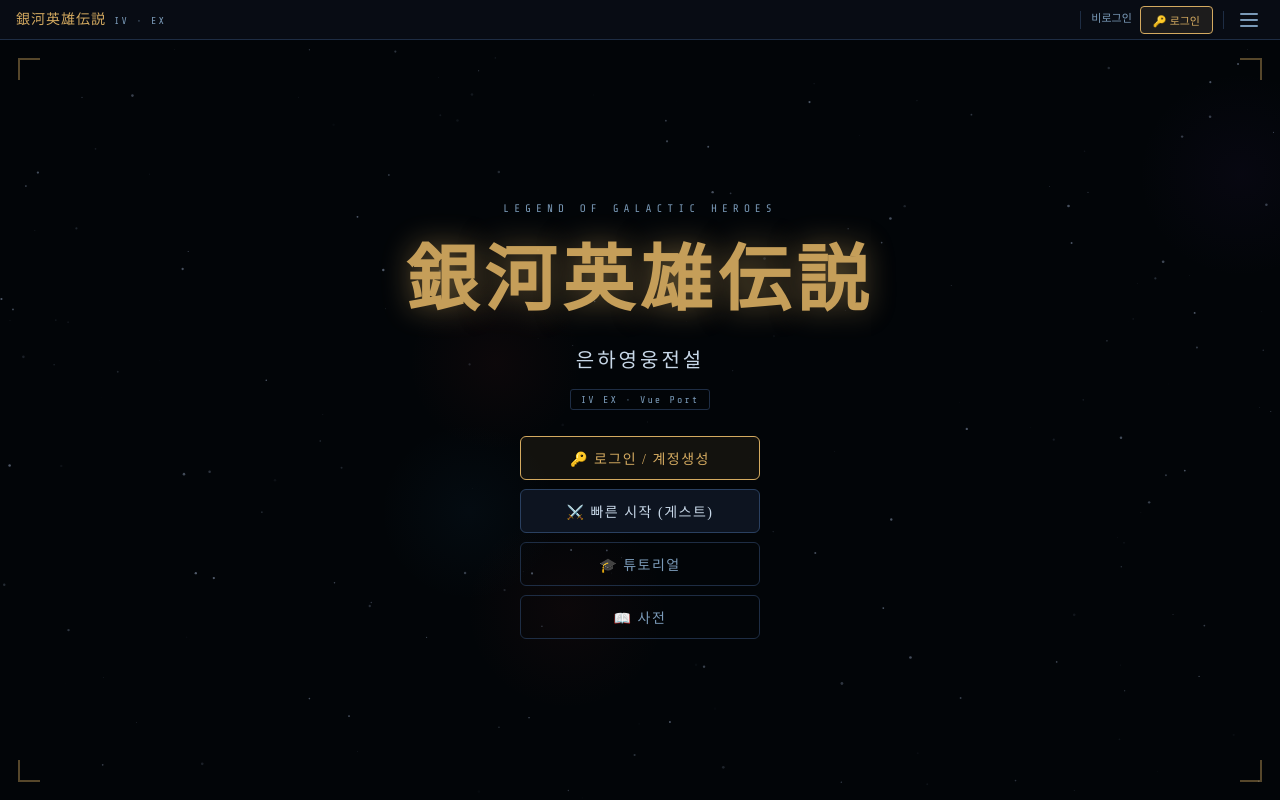
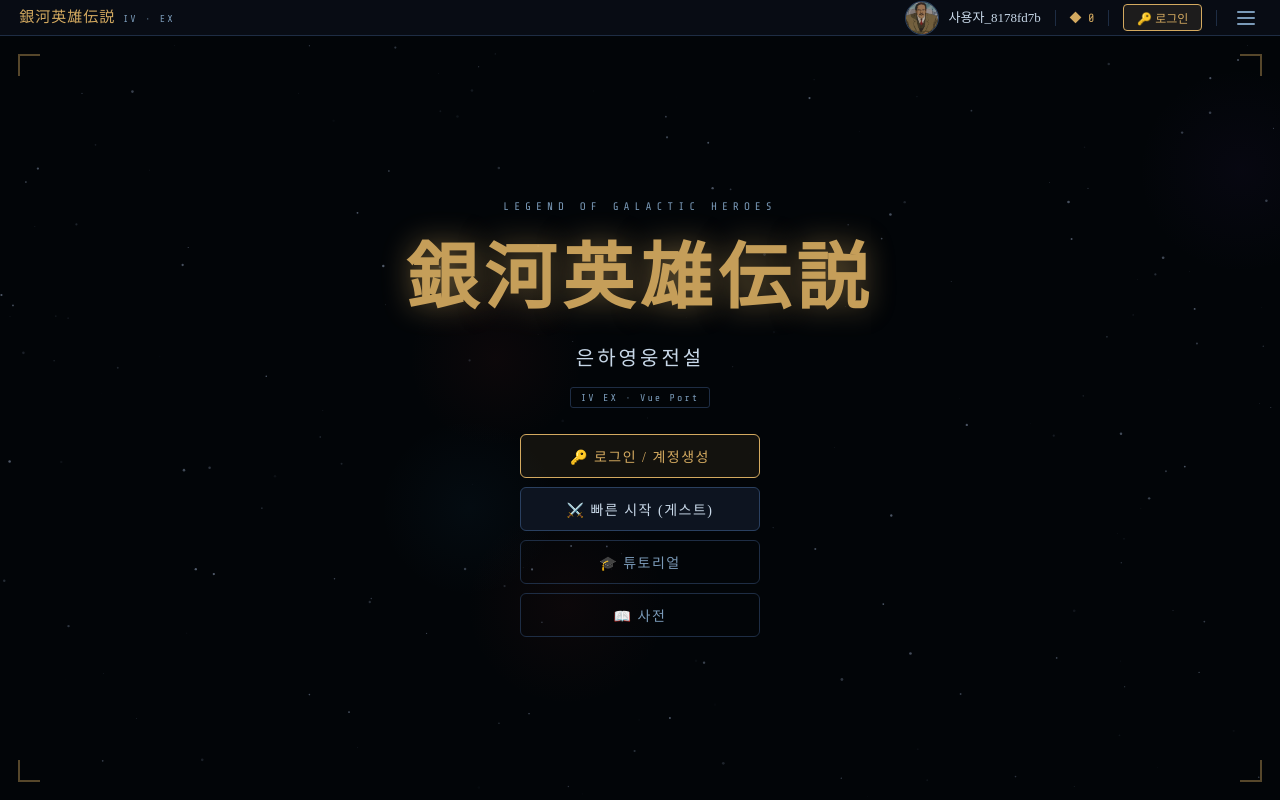
Before and after one commit to keirashia/LOGH-WEB, a Vue app: page /lobby/single/new in a window 1280 px wide. Built offline with nearby package versions, Linux system fonts and the light colour scheme.

Commit message:
20260524_6

```diff
--- /dev/null
+++ b/src/assets/components/ui/AppHeader.scss
@@ -0,0 +1,115 @@
+.app-header {
+  display: flex;
+  align-items: center;
+  height: var(--hdr-h);
+  padding: 0 clamp(10px, 1.5vw, 20px);
+  background: var(--bg2);
+  border-bottom: 1px solid var(--bd);
+  flex-shrink: 0;
+  position: relative;
+  z-index: 500;
+}
+
+.hdr-brand {
+  display: flex;
+  align-items: baseline;
+  gap: clamp(4px, 0.6vw, 10px);
+}
+
+.hdr-title {
+  font-size: clamp(11px, 1.4vw, 15px);
+  color: var(--tg);
+  letter-spacing: 1px;
+}
+
+.hdr-sub {
+  font-size: clamp(8px, 0.8vw, 10px);
+  letter-spacing: 2px;
+}
+
+.hdr-right {
+  margin-left: auto;
+  display: flex;
+  align-items: center;
+  gap: clamp(5px, 0.8vw, 10px);
+}
+
+.hdr-divider {
+  width: 1px;
+  height: 16px;
+  background: var(--bd);
+  margin: 0 clamp(1px, 0.3vw, 4px);
+  flex-shrink: 0;
+}
+
+.hdr-avatar {
+  width: clamp(24px, 2.8vw, 34px);
+  height: clamp(24px, 2.8vw, 34px);
+  border-radius: 50%;
+  object-fit: cover;
+  object-position: top center;
+  border: 1px solid var(--bdg);
+  flex-shrink: 0;
+}
+
+.hdr-name {
+  font-size: clamp(11px, 1.1vw, 13px);
+  color: var(--t1);
+  white-space: nowrap;
+}
+
+.hdr-points {
+  font-size: clamp(10px, 1vw, 12px);
+  white-space: nowrap;
+  flex-shrink: 0;
+}
+
+.hdr-auth-btn {
+  font-size: clamp(10px, 1vw, 12px);
+  padding: clamp(4px, 0.5vh, 6px) clamp(8px, 1vw, 14px);
+  white-space: nowrap;
+  flex-shrink: 0;
+}
+
+// 삼선 버튼
+.hdr-menu-btn {
+  background: none;
+  border: none;
+  cursor: pointer;
+  padding: 5px 6px;
+  display: flex;
+  flex-direction: column;
+  gap: 4px;
+  justify-content: center;
+  border-radius: 3px;
+  transition: background .15s;
+  flex-shrink: 0;
+
+  &:hover {
+    background: var(--bgh);
+
+    .bar { background: var(--t1); }
+  }
+
+  &.open {
+    .bar:nth-child(1) { transform: translateY(6px) rotate(45deg); background: var(--t1); }
+    .bar:nth-child(2) { opacity: 0; transform: scaleX(0); }
+    .bar:nth-child(3) { transform: translateY(-6px) rotate(-45deg); background: var(--t1); }
+  }
+}
+
+.bar {
+  display: block;
+  width: 18px;
+  height: 2px;
+  background: var(--t2);
+  border-radius: 1px;
+  transition: transform .25s ease, opacity .2s ease, background .15s;
+  transform-origin: center;
+}
+
+// OptionsPanel 슬라이드 트랜지션
+.opts-slide-enter-active { transition: opacity .25s ease, transform .28s cubic-bezier(.4, 0, .2, 1); }
+.opts-slide-leave-active  { transition: opacity .18s ease, transform .2s ease; }
+.opts-slide-enter-from,
+.opts-slide-leave-to      { opacity: 0; transform: translateY(-10px); }
--- /dev/null
+++ b/src/assets/components/ui/OptionsPanel.scss
@@ -0,0 +1,17 @@
+.options-panel {
+  position: absolute;
+  top: 100%;
+  left: 0;
+  right: 0;
+  z-index: 490;
+  padding: clamp(14px, 2vh, 24px) clamp(14px, 2vw, 28px);
+  border-radius: 0 0 var(--r) var(--r);
+  border-top: none;
+  box-shadow: 0 8px 24px rgba(0, 0, 0, .5);
+  min-height: clamp(60px, 8vh, 100px);
+}
+
+.opts-placeholder {
+  font-size: clamp(10px, 1vw, 12px);
+  letter-spacing: 1px;
+}
--- a/src/assets/global.css
+++ b/src/assets/global.css
@@ -1,6 +1,6 @@
 @import url('https://fonts.googleapis.com/css2?family=Noto+Serif+KR:wght@400;700&family=Noto+Sans+KR:wght@300;400;700&family=Share+Tech+Mono&display=swap');
 :root{
-  --hdr-h:40px;
+  --hdr-h: clamp(36px, 4.5vh, 50px);
   --bg:#020508;--bg2:#080c14;--bg3:#0d1420;--bg4:#121a28;--bgh:#1a2438;
   --bd:#1e2d44;--bdg:#2a4060;
   --t1:#c8d8e8;--t2:#7a9ab8;--td:#3a5068;--tg:#d4aa60;--ta:#e05050;
--- a/src/components/ui/AppHeader.vue
+++ b/src/components/ui/AppHeader.vue
@@ -6,24 +6,24 @@
     </div>
 
     <div class="hdr-right">
-      <div class="hdr-divider" />
-
-      <template v-if="auth.isLoggedIn">
-        <span class="hdr-avatar">{{ avatarEmoji }}</span>
-        <div class="hdr-userinfo">
-          <span class="hdr-name serif">{{ auth.username }}</span>
-        </div>
-      </template>
-
-      <template v-else>
-        <span class="dim mono hdr-guest">비로그인</span>
-        <button class="btn btn-gold hdr-login-btn" @click="$router.push('/user/login')">
-          🔑 로그인
-        </button>
-      </template>
+      <!-- 아바타 + 사용자명 -->
+      <img class="hdr-avatar" :src="avatarSrc" :alt="auth.username" />
+      <span class="hdr-name serif">{{ auth.username }}</span>
 
       <div class="hdr-divider" />
 
+      <!-- 포인트 -->
+      <span class="hdr-points mono gold">◆ {{ auth.points.toLocaleString() }}</span>
+
+      <div class="hdr-divider" />
+
+      <!-- 로그인 / 로그아웃 -->
+      <button v-if="auth.isLoggedIn" class="btn hdr-auth-btn" @click="logout">로그아웃</button>
+      <button v-else class="btn btn-gold hdr-auth-btn" @click="$router.push('/user/login')">🔑 로그인</button>
+
+      <div class="hdr-divider" />
+
+      <!-- 옵션 (삼선) -->
       <button class="hdr-menu-btn" :class="{ open: optionsOpen }" title="설정" @click="optionsOpen = !optionsOpen">
         <span class="bar" />
         <span class="bar" />
@@ -38,129 +38,25 @@
 </template>
 
 <script setup>
-import { ref, computed } from 'vue'
+import { ref } from 'vue'
 import { useRouter } from 'vue-router'
 import { useAuthStore } from '@/stores/authStore'
 import OptionsPanel from '@/components/ui/OptionsPanel.vue'
+import testAvatar from '@/assets/Img/characters/face/CHA/CH_0001740.jpg'
 
 const router = useRouter()
 const auth = useAuthStore()
 const optionsOpen = ref(false)
 
-const avatarEmoji = computed(() => {
-  if (auth.isAdmin) return '⚙️'
-  const emojis = ['👑', '🌟', '⚡', '🦅', '🎓', '🛡️', '💚']
-  return emojis[(auth.user?.id || 0) % emojis.length]
-})
+// TODO: 실제 유저 아바타 이미지로 교체 예정
+const avatarSrc = testAvatar
+
+function logout() {
+  auth.logout()
+  router.push('/')
+}
 </script>
 
-<style scoped>
-.app-header {
-  display: flex;
-  align-items: center;
-  height: var(--hdr-h);
-  padding: 0 16px;
-  background: var(--bg2);
-  border-bottom: 1px solid var(--bd);
-  flex-shrink: 0;
-  position: relative;
-  z-index: 500;
-}
-
-.hdr-brand {
-  display: flex;
-  align-items: baseline;
-  gap: 8px;
-}
-
-.hdr-title {
-  font-size: 14px;
-  color: var(--tg);
-  letter-spacing: 1px;
-}
-
-.hdr-sub {
-  font-size: 10px;
-  letter-spacing: 2px;
-}
-
-.hdr-right {
-  margin-left: auto;
-  display: flex;
-  align-items: center;
-  gap: 8px;
-}
-
-.hdr-divider {
-  width: 1px;
-  height: 18px;
-  background: var(--bd);
-  margin: 0 2px;
-}
-
-.hdr-avatar {
-  font-size: 16px;
-  line-height: 1;
-}
-
-.hdr-userinfo {
-  display: flex;
-  align-items: center;
-}
-
-.hdr-name {
-  font-size: 13px;
-  color: var(--t1);
-}
-
-.hdr-guest {
-  font-size: 11px;
-}
-
-.hdr-login-btn {
-  font-size: 11px;
-  padding: 5px 12px;
-}
-
-/* 삼선 버튼 */
-.hdr-menu-btn {
-  background: none;
-  border: none;
-  cursor: pointer;
-  padding: 5px 6px;
-  display: flex;
-  flex-direction: column;
-  gap: 4px;
-  justify-content: center;
-  border-radius: 3px;
-  transition: background .15s;
-}
-
-.hdr-menu-btn:hover {
-  background: var(--bgh);
-}
-
-.bar {
-  display: block;
-  width: 18px;
-  height: 2px;
-  background: var(--t2);
-  border-radius: 1px;
-  transition: transform .25s ease, opacity .2s ease, background .15s;
-  transform-origin: center;
-}
-
-.hdr-menu-btn:hover .bar {
-  background: var(--t1);
-}
-
-.hdr-menu-btn.open .bar:nth-child(1) { transform: translateY(6px) rotate(45deg); background: var(--t1); }
-.hdr-menu-btn.open .bar:nth-child(2) { opacity: 0; transform: scaleX(0); }
-.hdr-menu-btn.open .bar:nth-child(3) { transform: translateY(-6px) rotate(-45deg); background: var(--t1); }
-
-/* OptionsPanel 슬라이드 */
-.opts-slide-enter-active { transition: opacity .25s ease, transform .28s cubic-bezier(.4,0,.2,1); }
-.opts-slide-leave-active  { transition: opacity .18s ease, transform .2s ease; }
-.opts-slide-enter-from,
-.opts-slide-leave-to      { opacity: 0; transform: translateY(-10px); }
+<style scoped lang="scss">
+@import '@/assets/components/ui/AppHeader.scss';
 </style>
--- a/src/components/ui/OptionsPanel.vue
+++ b/src/components/ui/OptionsPanel.vue
@@ -4,22 +4,6 @@
   </div>
 </template>
 
-<style scoped>
-.options-panel {
-  position: absolute;
-  top: 100%;
-  left: 0;
-  right: 0;
-  z-index: 490;
-  padding: 20px 24px;
-  border-radius: 0 0 var(--r) var(--r);
-  border-top: none;
-  box-shadow: 0 8px 24px rgba(0,0,0,.5);
-  min-height: 80px;
-}
-
-.opts-placeholder {
-  font-size: 11px;
-  letter-spacing: 1px;
-}
+<style scoped lang="scss">
+@import '@/assets/components/ui/OptionsPanel.scss';
 </style>
--- a/src/main.js
+++ b/src/main.js
@@ -3,5 +3,11 @@
 import App from './App.vue'
 import router from './router/index.js'
 import './assets/global.css'
+import { useAuthStore } from '@/stores/authStore'
 
-createApp(App).use(createPinia()).use(router).mount('#app')
+const pinia = createPinia()
+const app = createApp(App)
+
+app.use(pinia).use(router).mount('#app')
+
+useAuthStore().initTempCode()
--- a/src/stores/authStore.js
+++ b/src/stores/authStore.js
@@ -1,4 +1,12 @@
 import { defineStore } from 'pinia'
+
+const STORAGE_KEY = 'logh_temp_code'
+
+function generateTempCode() {
+  const bytes = new Uint8Array(32) // 32 bytes = 64 hex chars
+  crypto.getRandomValues(bytes)
+  return Array.from(bytes, b => b.toString(16).padStart(2, '0')).join('')
+}
 
 export const useAuthStore = defineStore('auth', {
   state: () => ({
@@ -6,14 +14,32 @@
     token: null,
     isLoggedIn: false,
     mode: null,        // 'single' | 'multi'
+    tempCode: null,    // 64자리 hex, localStorage 연동
+    points: 0,         // 유저 계정 포인트
   }),
 
   getters: {
     isAdmin: s => s.user?.isAdmin ?? false,
-    username: s => s.user?.username ?? '게스트',
+    username: s => s.isLoggedIn
+      ? (s.user?.username ?? '게스트')
+      : `사용자_${(s.tempCode ?? '').slice(0, 8)}`,
   },
 
   actions: {
+    // 앱 시작 시 호출 — localStorage에 코드가 있으면 재사용, 없으면 신규 생성
+    initTempCode() {
+      const stored = localStorage.getItem(STORAGE_KEY)
+      if (stored && stored.length === 64) {
+        this.tempCode = stored
+        console.log('[LOGH] tempCode 불러옴:', stored.slice(0, 8) + '...')
+      } else {
+        const code = generateTempCode()
+        localStorage.setItem(STORAGE_KEY, code)
+        this.tempCode = code
+        console.log('[LOGH] tempCode 신규 생성:', code.slice(0, 8) + '...')
+      }
+    },
+
     // 로그인 (Phase3에서 API 연동)
     async login(username, password) {
       // TODO: POST /api/auth/login
@@ -50,6 +76,7 @@
       this.token = null
       this.isLoggedIn = false
       this.mode = null
+      // tempCode, points는 유지
     },
 
     setMode(mode) {
```
